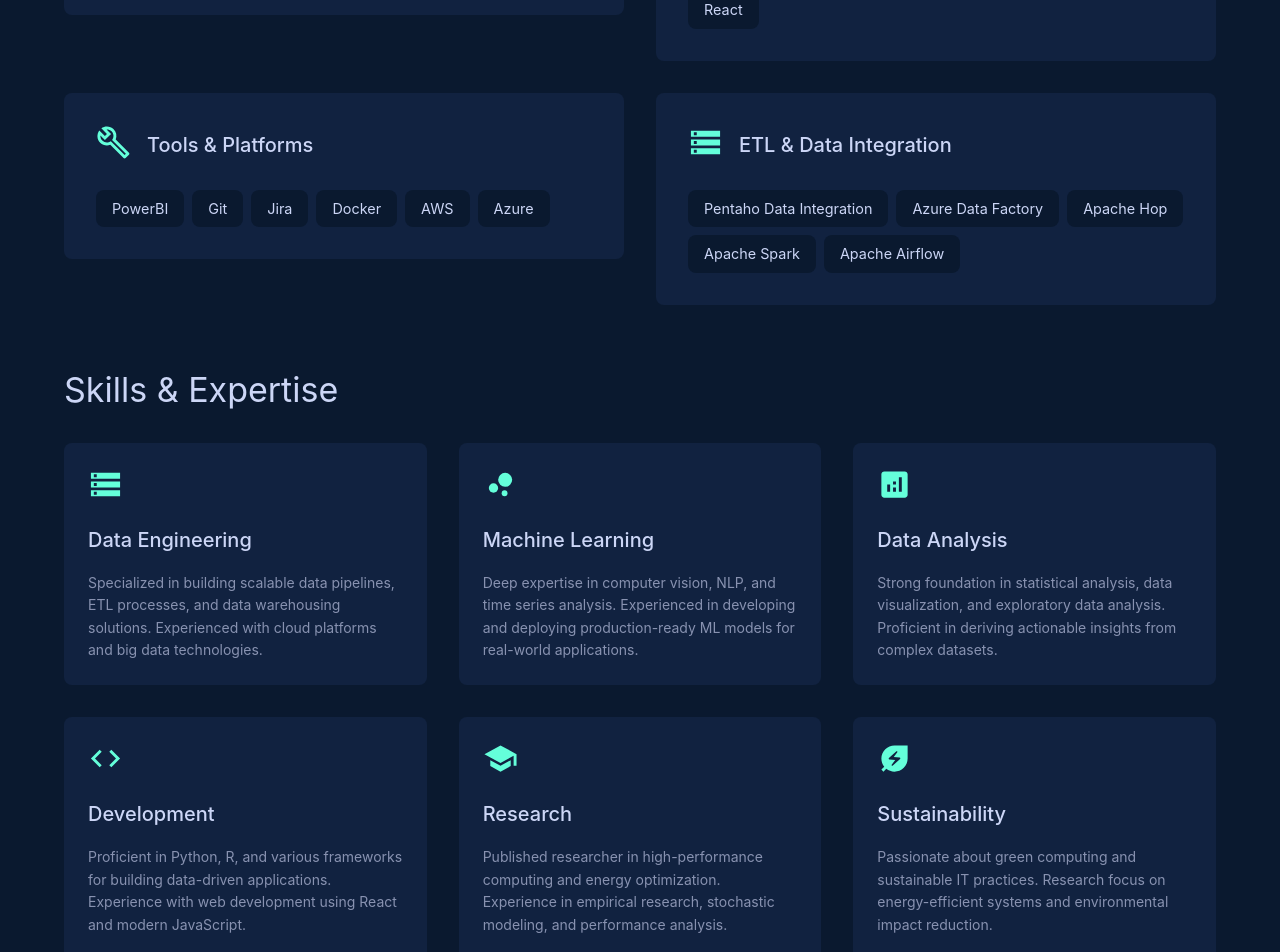
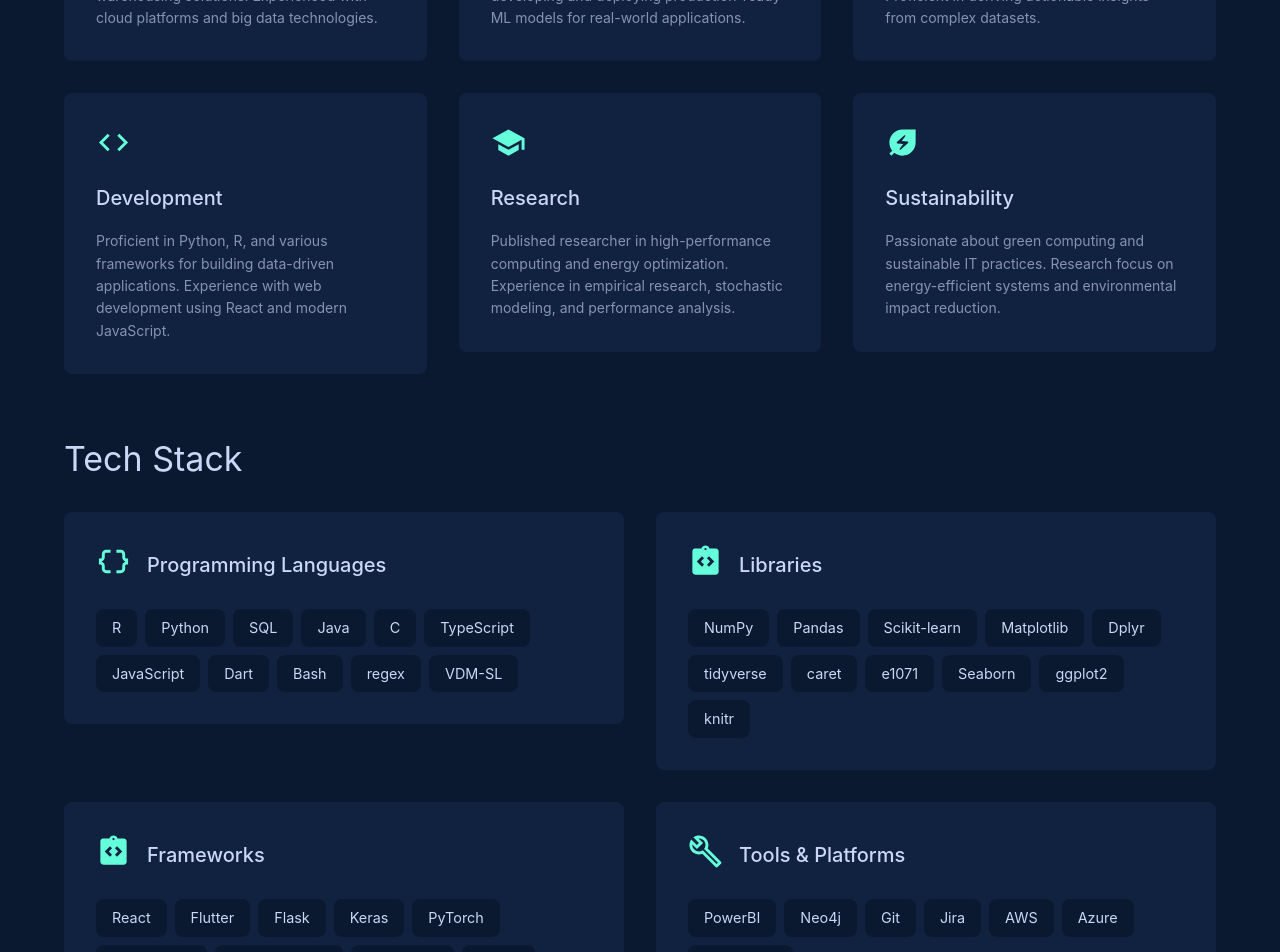
Before and after one commit to kasiotis/personal-website, a React (Create React App) app: page /about in a window 1280 px wide. Shown: the part 1180-2132 px from the top of the page. Built offline with nearby package versions, Linux system fonts and the light colour scheme.

Commit message:
Update About.tsx

```diff
--- a/src/components/About.tsx
+++ b/src/components/About.tsx
@@ -20,12 +20,12 @@ const About = () => {
     {
       icon: <WorkIcon fontSize="large" />,
       title: "Professional Journey",
-      content: "As a Lead Data Engineering Consultant, I specialize in transforming complex data challenges into efficient, scalable solutions. My journey in technology is driven by a passion for innovation and a commitment to sustainable computing practices."
+      content: "As a Data Engineering Consultant, I specialize in transforming complex data challenges into efficient, scalable solutions. My experience at Crownpeak (formerly Attraqt) has been invaluable in refining my skills in ETL development and domain expertise in the E-commerce industry.   My journey in technology is driven by a passion for innovation and a commitment to delivering exceptional results."
     },
     {
       icon: <SchoolOutlinedIcon fontSize="large" />,
       title: "Academic Background",
-      content: "With an MSc in Data Science and BSc in Computer Science from Newcastle University, I bring a unique blend of theoretical knowledge and practical expertise. My work spans from computer vision applications in healthcare to energy optimization in IT infrastructure. My research work in energy-aware management systems, published in the Practical Applications of Stochastic Modelling conference, demonstrates my commitment to sustainable IT practices. Whilst my experience at Crownpeak (formerly Attraqt) has been invaluable in refining my skills in ETL development and domain expertise in the E-commerce industry."
+      content: "With an MSc in Data Science and BSc in Computer Science from Newcastle University, I bring a unique blend of theoretical knowledge and practical expertise. My work spans from computer vision applications in healthcare to energy optimization in IT infrastructure. My research work in energy-aware management systems, published in the Practical Applications of Stochastic Modelling conference, demonstrates my commitment to sustainable IT practices."
     },
     {
       icon: <LightbulbOutlinedIcon fontSize="large" />,
@@ -38,22 +38,27 @@ const About = () => {
     languages: {
       icon: <DataObjectIcon fontSize="large" />,
       title: "Programming Languages",
-      items: ['Python', 'R', 'Java', 'C', 'SQL', 'TypeScript/JavaScript', 'Dart/Flutter']
+      items: ['R', 'Python', 'SQL', 'Java', 'C', 'TypeScript', 'JavaScript', 'Dart', 'Bash', 'regex', 'VDM-SL']
     },
     libraries: {
       icon: <IntegrationInstructionsIcon fontSize="large" />,
-      title: "Libraries & Frameworks",
-      items: ['NumPy', 'Pandas', 'Scikit-learn', 'TensorFlow', 'PyTorch', 'Tidyverse', 'Dplyr', 'ggplot2', 'knitr', 'React']
+      title: "Libraries",
+      items: ['NumPy', 'Pandas', 'Scikit-learn', 'Matplotlib', 'Dplyr','tidyverse', 'caret', 'e1071', 'Seaborn', 'ggplot2', 'knitr']
+    },
+    frameworks: {
+      icon: <IntegrationInstructionsIcon fontSize="large" />,
+      title: "Frameworks",
+      items: ['React', 'Flutter', 'Flask', 'Keras', 'PyTorch', 'TensorFlow', 'Apache Spark', 'CRISP-DM', 'Neo4j']
     },
     tools: {
       icon: <BuildOutlinedIcon fontSize="large" />,
       title: "Tools & Platforms",
-      items: ['PowerBI', 'Git', 'Jira', 'Docker', 'AWS', 'Azure']
+      items: ['PowerBI', 'Neo4j', 'Git', 'Jira', 'AWS', 'Azure', 'Databricks']
     },
     etlTools: {
       icon: <StorageOutlinedIcon fontSize="large" />,
       title: "ETL & Data Integration",
-      items: ['Pentaho Data Integration', 'Azure Data Factory', 'Apache Hop', 'Apache Spark', 'Apache Airflow']
+      items: ['Pentaho Data Integration', 'Azure Data Factory', 'Apache Hop']
     }
   };
 
@@ -145,6 +150,48 @@ const About = () => {
           transition={{ duration: 0.5, delay: 0.8 }}
         >
           <Typography variant="h4" sx={{ mb: 4 }}>
+            Skills & Expertise
+          </Typography>
+        </motion.div>
+
+        <Grid container spacing={4} sx={{ mb: 8 }}>
+          {skills.map((skill, index) => (
+            <Grid item xs={12} md={4} key={skill.title}>
+              <motion.div
+                initial={{ opacity: 0, y: 20 }}
+                animate={{ opacity: 1, y: 0 }}
+                transition={{ duration: 0.5, delay: 0.9 + index * 0.2 }}
+              >
+                <Paper
+                  elevation={0}
+                  sx={{
+                    p: 4,
+                    backgroundColor: 'background.paper',
+                    borderRadius: 2,
+                    height: '100%'
+                  }}
+                >
+                  <Box sx={{ color: 'primary.main', mb: 2 }}>
+                    {skill.icon}
+                  </Box>
+                  <Typography variant="h6" sx={{ mb: 2 }}>
+                    {skill.title}
+                  </Typography>
+                  <Typography variant="body2" color="text.secondary" sx={{ lineHeight: 1.6 }}>
+                    {skill.description}
+                  </Typography>
+                </Paper>
+              </motion.div>
+            </Grid>
+          ))}
+        </Grid>
+
+        <motion.div
+          initial={{ opacity: 0, y: 20 }}
+          animate={{ opacity: 1, y: 0 }}
+          transition={{ duration: 0.5, delay: 1.6 }}
+        >
+          <Typography variant="h4" sx={{ mb: 4 }}>
             Tech Stack
           </Typography>
         </motion.div>
@@ -155,7 +202,7 @@ const About = () => {
               <motion.div
                 initial={{ opacity: 0, y: 20 }}
                 animate={{ opacity: 1, y: 0 }}
-                transition={{ duration: 0.5, delay: 0.9 + index * 0.2 }}
+                transition={{ duration: 0.5, delay: 1.8 + index * 0.2 }}
               >
                 <Paper
                   elevation={0}
@@ -195,48 +242,6 @@ const About = () => {
             </Grid>
           ))}
         </Grid>
-
-        <motion.div
-          initial={{ opacity: 0, y: 20 }}
-          animate={{ opacity: 1, y: 0 }}
-          transition={{ duration: 0.5, delay: 1.6 }}
-        >
-          <Typography variant="h4" sx={{ mb: 4 }}>
-            Skills & Expertise
-          </Typography>
-        </motion.div>
-
-        <Grid container spacing={4}>
-          {skills.map((skill, index) => (
-            <Grid item xs={12} md={4} key={skill.title}>
-              <motion.div
-                initial={{ opacity: 0, y: 20 }}
-                animate={{ opacity: 1, y: 0 }}
-                transition={{ duration: 0.5, delay: 1.8 + index * 0.2 }}
-              >
-                <Paper
-                  elevation={0}
-                  sx={{
-                    p: 3,
-                    height: '100%',
-                    backgroundColor: 'background.paper',
-                    borderRadius: 2
-                  }}
-                >
-                  <Box sx={{ color: 'primary.main', mb: 2 }}>
-                    {skill.icon}
-                  </Box>
-                  <Typography variant="h6" sx={{ mb: 2 }}>
-                    {skill.title}
-                  </Typography>
-                  <Typography variant="body2" color="text.secondary" sx={{ lineHeight: 1.6 }}>
-                    {skill.description}
-                  </Typography>
-                </Paper>
-              </motion.div>
-            </Grid>
-          ))}
-        </Grid>
       </Box>
     </Container>
   );
```
